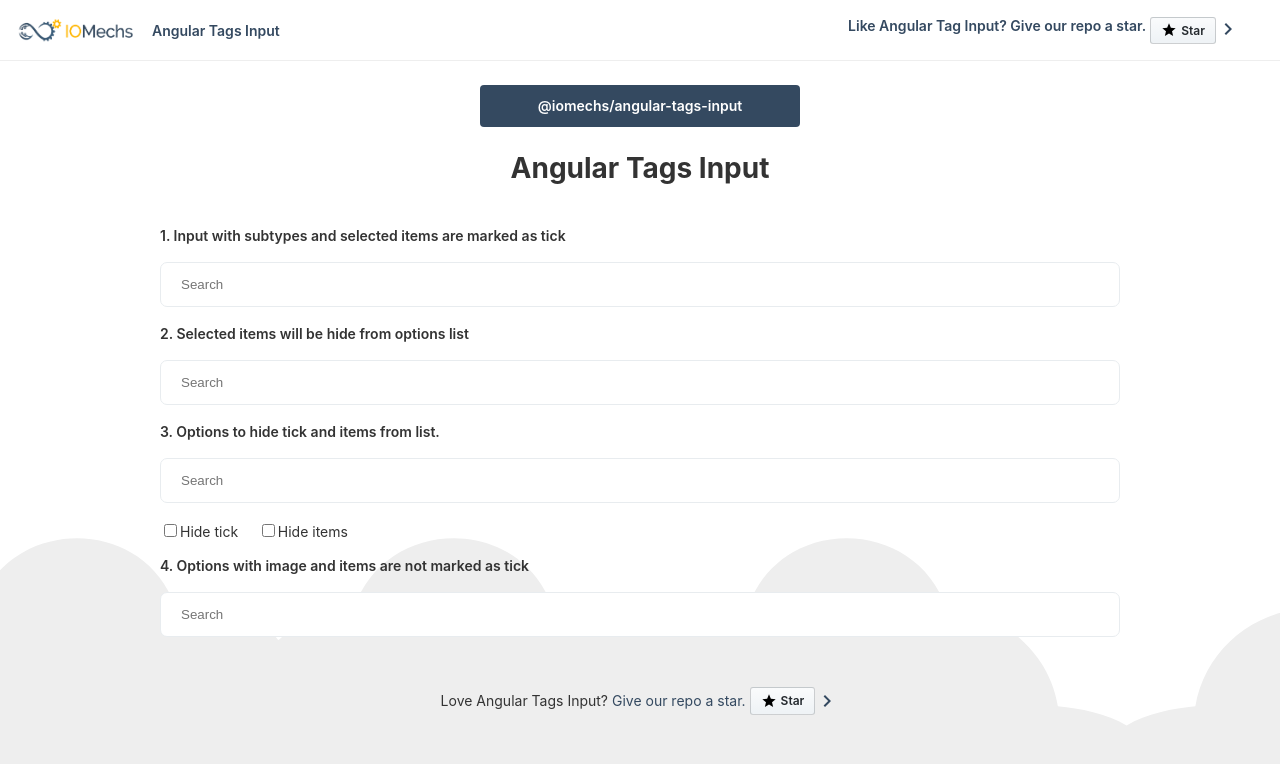
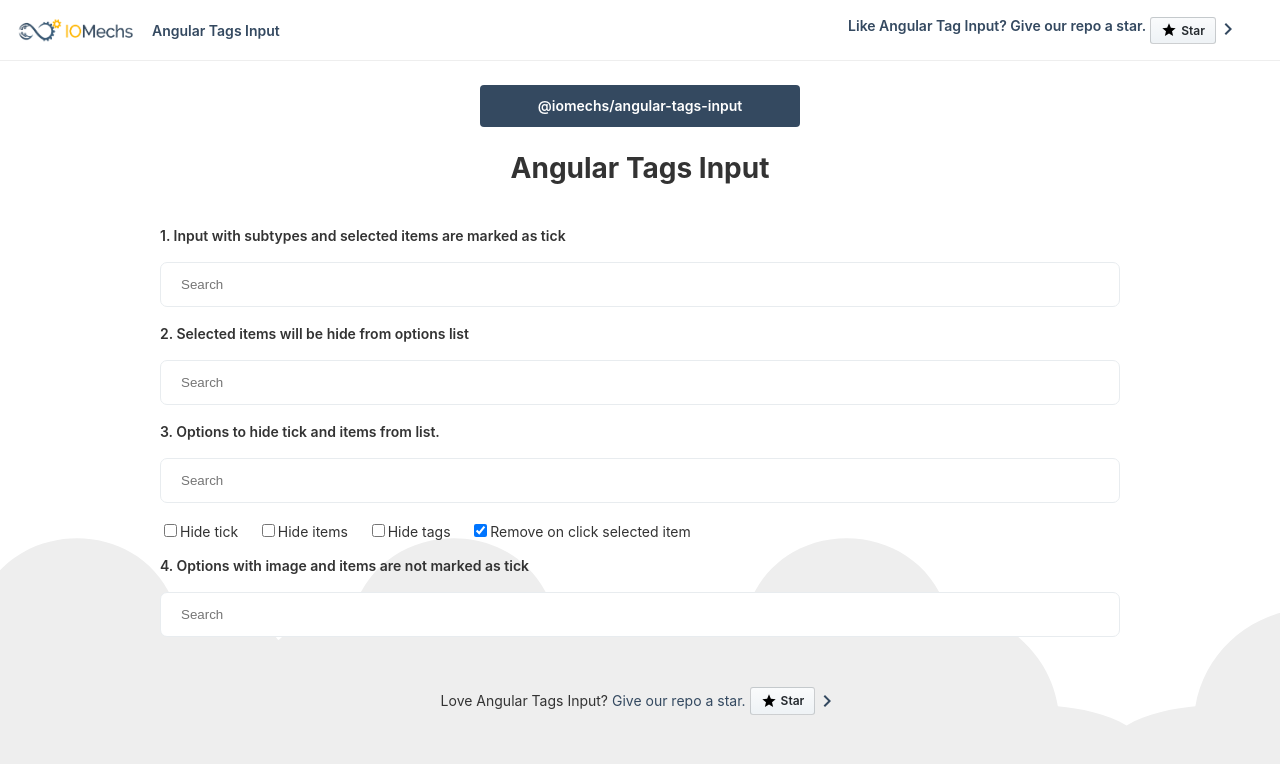
Before and after one commit to IOMechs/angular-tags-input, an Angular app: page / in a window 1280 px wide. Shown: the top 764 px of the page. Built offline with nearby package versions, Linux system fonts and the light colour scheme.

Commit message:
add 2 more functionalities, hide tags and remove onclick selected item, removes console

```diff
--- a/projects/angular-tags-input/src/lib/angular-tags-input.component.html
+++ b/projects/angular-tags-input/src/lib/angular-tags-input.component.html
@@ -2,8 +2,7 @@
   class="angular-tags-input"
   [ngClass]="config.defaultClass + ' ' + config.additionalClasses">
   <div class="angular-tags-input__inp-container" #dropdownTrigger="cdkOverlayOrigin" cdkOverlayOrigin>
-    <!-- <ng-container *ngIf="!config.hideTags"> -->
-    <ng-container>
+    <ng-container *ngIf="!config.hideTags">
       <ti-tag
         class="angular-tags-input__inp-container__tag"
         *ngFor="let tagItem of tags"
--- a/projects/angular-tags-input/src/lib/angular-tags-input.component.scss
+++ b/projects/angular-tags-input/src/lib/angular-tags-input.component.scss
@@ -22,7 +22,6 @@
     border-radius: 7px;
     &__tag-input {
       flex: 1;
-      // margin-bottom: 8px;
     }
 
     &__tag {
@@ -93,7 +92,6 @@
   max-width: 100%;
   max-height: 100%;
   border: 1px solid white;
-  // border-radius: 8px;
   box-shadow: 0px 2px 14px 4px rgba(0, 0, 0, 0.1);
 }
 
--- a/projects/tags-input-demo/src/app/app.component.html
+++ b/projects/tags-input-demo/src/app/app.component.html
@@ -355,7 +355,13 @@
     <label for="tick mark">Hide tick</label> &nbsp; &nbsp;
 
     <input type="checkbox" name="tags added" [checked]="simpleTagsInputConfig2.hideAddedTags" (change)="changeConfigOption($event, 'hideAddedTags')">
-    <label for="tags added">Hide items</label>
+    <label for="tags added">Hide items</label> &nbsp; &nbsp;
+
+    <input type="checkbox" name="hide tags" [checked]="simpleTagsInputConfig2.hideTags" (change)="changeConfigOption($event, 'hideTags')">
+    <label for="hide tags">Hide tags</label> &nbsp; &nbsp;
+
+    <input type="checkbox" name="selected item" [checked]="simpleTagsInputConfig2.toggleSelectionOnClick" (change)="changeConfigOption($event, 'toggleSelectionOnClick')">
+    <label for="selected item">Remove on click selected item</label>
 
     <div class="main__form__error"
       *ngIf="simpleForm.get('simpleData').dirty && simpleForm.get('simpleData').hasError('required')">
--- a/projects/tags-input-demo/src/app/app.component.ts
+++ b/projects/tags-input-demo/src/app/app.component.ts
@@ -29,7 +29,7 @@
     nestedTagParentProp: 'parentId',
     clearInputOnFocus: true,
     showParentTagsOnly: true,
-    hideTags: true,
+    hideTags: false,
     ddHasBackdrop: true
   };
 
@@ -46,7 +46,7 @@
     nestedTagParentProp: 'parent_id',
     clearInputOnFocus: true,
     showParentTagsOnly: true,
-    hideTags: true,
+    hideTags: false,
     ddHasBackdrop: false,
   };
 
@@ -64,7 +64,7 @@
     nestedTagParentProp: 'parent_id',
     clearInputOnFocus: true,
     showParentTagsOnly: true,
-    hideTags: true,
+    hideTags: false,
     ddHasBackdrop: false,
     hideTickMark: false
   };
@@ -80,7 +80,7 @@
     identifier: 'Id',
     clearInputOnFocus: true,
     showParentTagsOnly: true,
-    hideTags: true,
+    hideTags: false,
     ddHasBackdrop: false
   };
 
```
